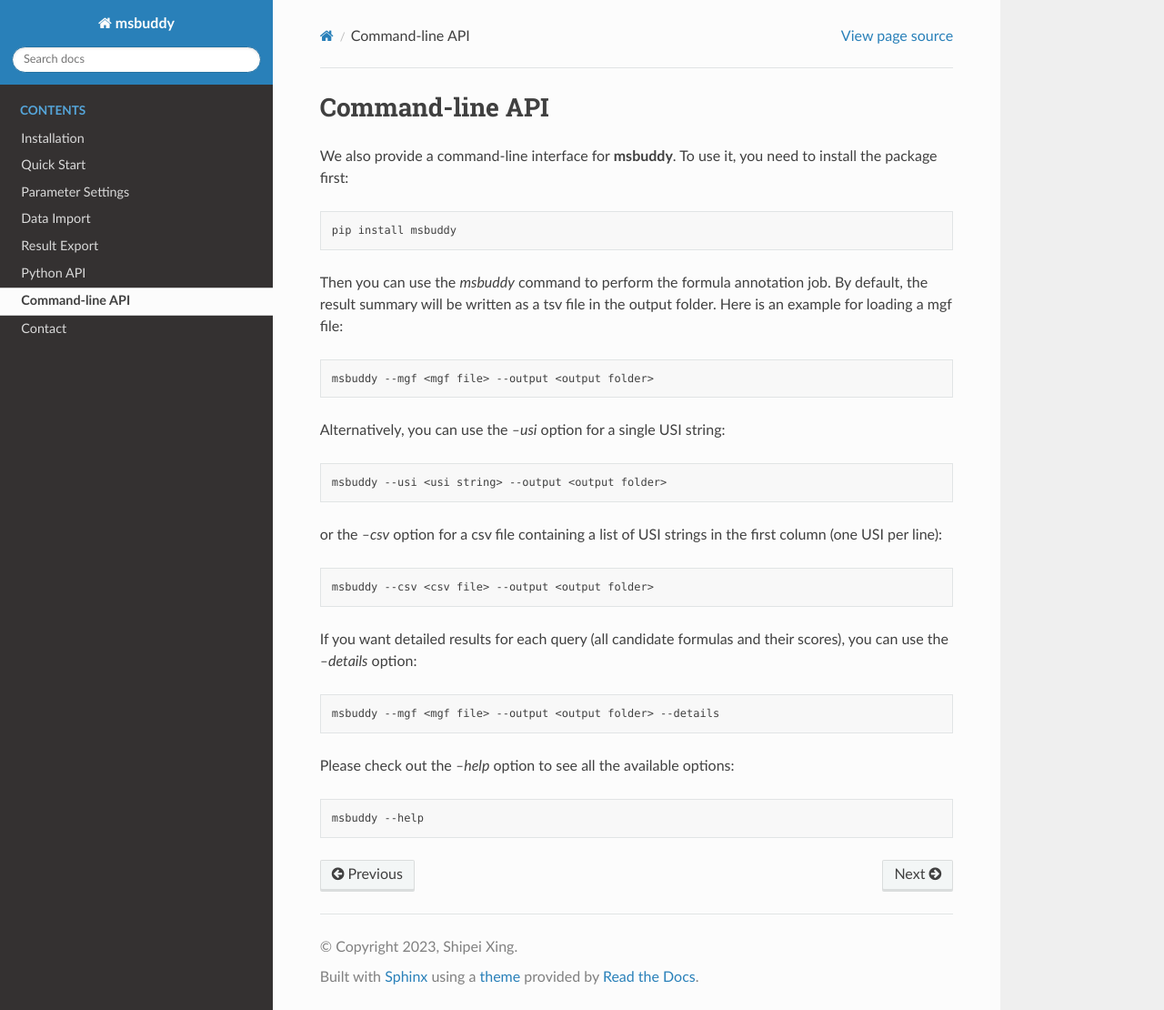
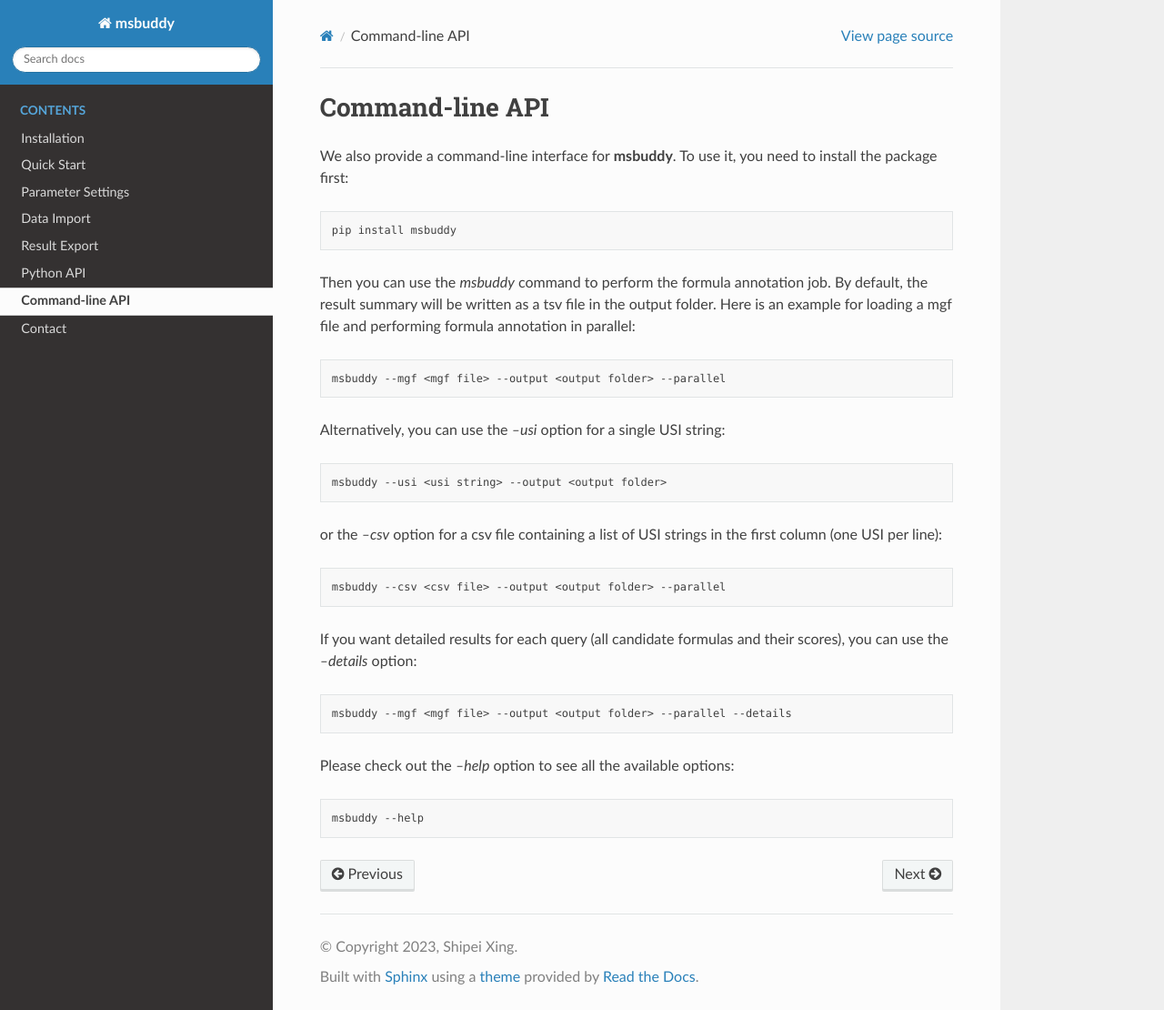
Before and after one commit to Philipbear/msbuddy, a Sphinx documentation site: the page built from docs/cmdapi.rst, in a window 1280 px wide and 1110 px high. Shown: the whole window at 91% size. Built offline with Sphinx 7.4.7 and the Read the Docs theme 2.0.0, drawn with Linux system fonts in a browser that asks for light colours.

Commit message:
parallel

```diff
--- a/docs/cmdapi.rst
+++ b/docs/cmdapi.rst
@@ -9,11 +9,11 @@ We also provide a command-line interface for **msbuddy**. To use it, you need to
 
 Then you can use the `msbuddy` command to perform the formula annotation job.
 By default, the result summary will be written as a tsv file in the output folder.
-Here is an example for loading a mgf file:
+Here is an example for loading a mgf file and performing formula annotation in parallel:
 
 .. code-block:: bash
 
-        msbuddy --mgf <mgf file> --output <output folder>
+        msbuddy --mgf <mgf file> --output <output folder> --parallel
 
 
 Alternatively, you can use the `--usi` option for a single USI string:
@@ -27,13 +27,13 @@ or the `--csv` option for a csv file containing a list of USI strings in the fir
 
 .. code-block:: bash
 
-        msbuddy --csv <csv file> --output <output folder>
+        msbuddy --csv <csv file> --output <output folder> --parallel
 
 If you want detailed results for each query (all candidate formulas and their scores), you can use the `--details` option:
 
 .. code-block:: bash
 
-        msbuddy --mgf <mgf file> --output <output folder> --details
+        msbuddy --mgf <mgf file> --output <output folder> --parallel --details
 
 
 Please check out the `--help` option to see all the available options:
--- a/docs/paramset.rst
+++ b/docs/paramset.rst
@@ -4,6 +4,7 @@ Parameter Settings
 All **msbuddy** parameters are stored in a single class called :class:`msbuddy.BuddyParamSet`.
 
 Here is a quick example of how to create a :class:`msbuddy.BuddyParamSet` object and pass it to a :class:`msbuddy.Buddy` object.
+Of note, parallel processing is available for **msbuddy**. To use it, set ``parallel=True`` and specify the number of CPUs to use with ``n_cpu``.
 
 .. code-block:: python
 
@@ -15,6 +16,8 @@ Here is a quick example of how to create a :class:`msbuddy.BuddyParamSet` object
         ms1_tol=10,
         ms2_tol=20,
         halogen=True,
+        parallel=True,
+        n_cpu=4,
         timeout_secs=600)
 
     # create a Buddy object with the specified parameter set
```
Also changed, not shown: docs/pyapi.rst (+9 -5 lines), 2 other files.
